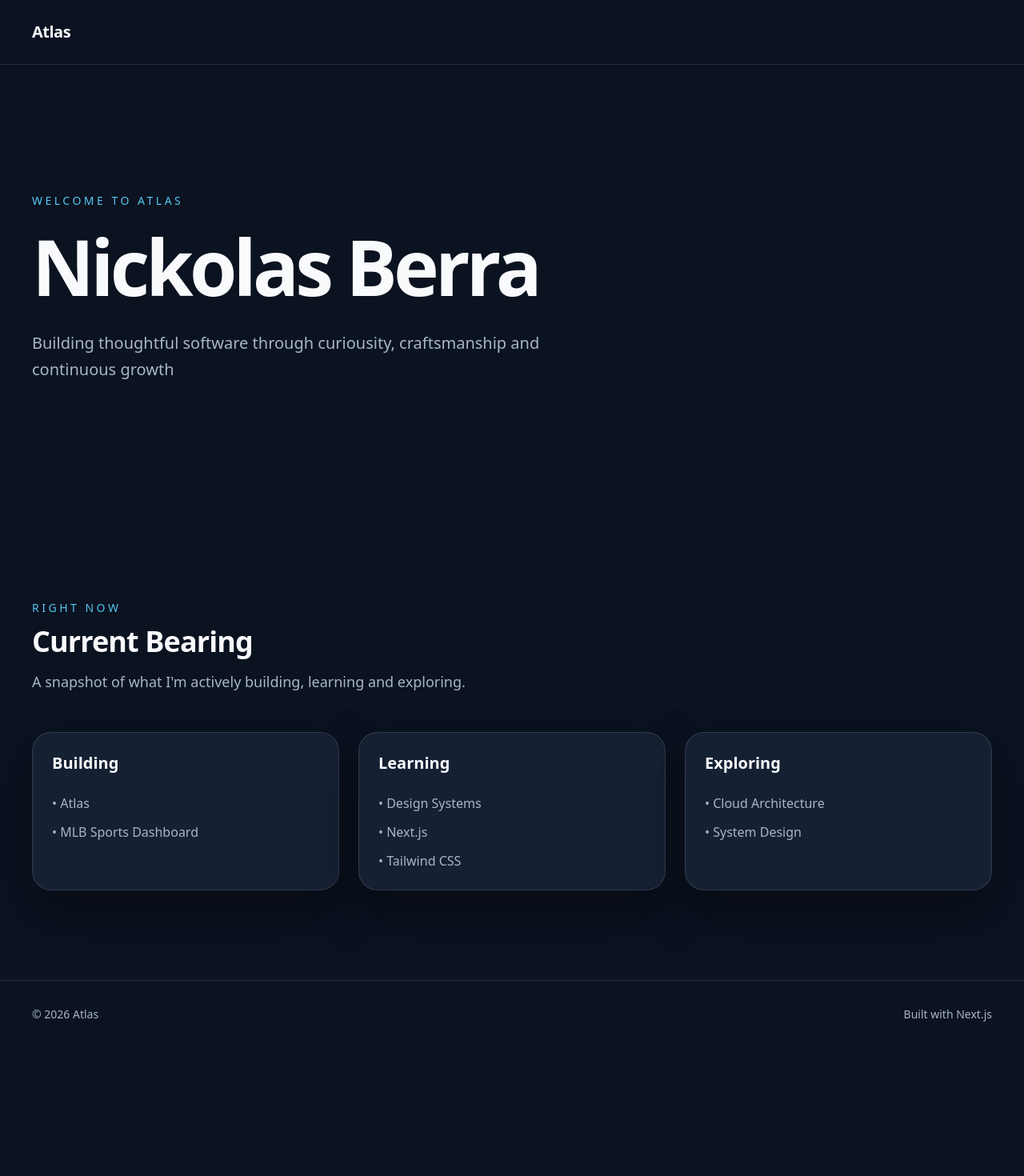
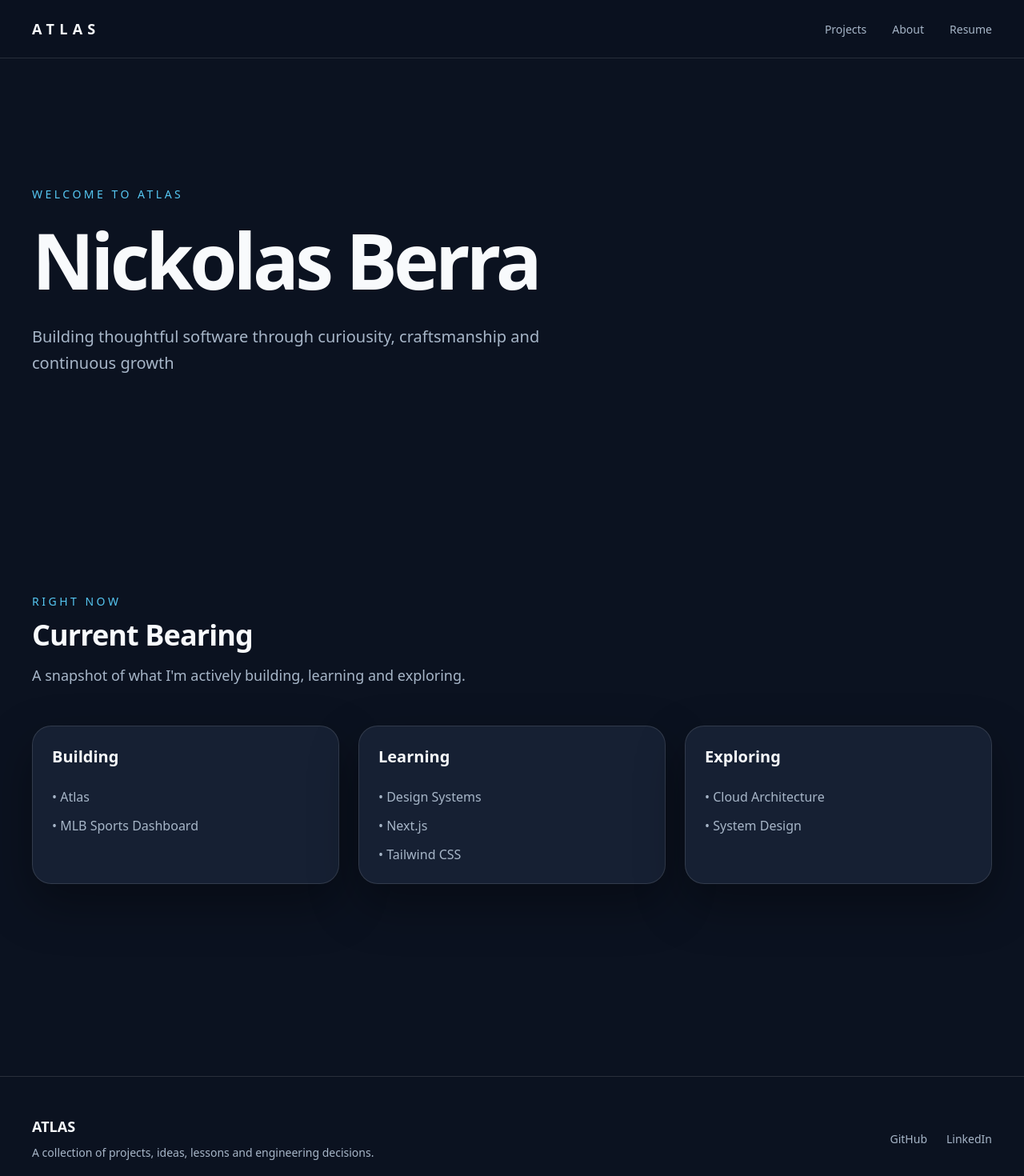
Before and after one commit to bnerra/atlas, a Next.js app: page / in a window 1280 px wide. Shown: the top 1470 px of the page at 80% size. Before the commit the page ends 1310 px from the top, so only its background shows below. Built offline with nearby package versions, Linux system fonts and the light colour scheme.

Commit message:
update layout

```diff
--- a/src/app/layout.tsx
+++ b/src/app/layout.tsx
@@ -14,8 +14,8 @@ const geistMono = Geist_Mono({
 })
 
 export const metadata: Metadata = {
-  title: 'Create Next App',
-  description: 'Generated by create next app',
+  title: 'Atlas',
+  description: 'The personal site of Nickolas Berra',
 }
 
 export default function RootLayout({
--- a/src/components/layout/Footer.tsx
+++ b/src/components/layout/Footer.tsx
@@ -1,16 +1,41 @@
+import Link from 'next/link'
 import Container from '@/components/ui/Container'
+import { SocialLink, socials } from '@/data/socials'
 
 export default function Footer() {
   return (
-    <footer className='border-t border-atlas-border'>
+    <footer className='mt-32 border-t border-atlas-border'>
       <Container>
-        <div className='py-8 text-sm text-atlas-muted flex justify-between'>
-          <span>
-            © {new Date().getFullYear()} Atlas
-          </span>
-          <span>
-            Built with Next.js
-          </span>
+        {/* <div className='py-8 text-sm text-atlas-muted flex justify-between'> */}
+        <div className='flex flex-col gap-8 py-12 md:flex-row md:items-center md:justify-between'>
+          <div>
+
+            <p className='text-lg font-semibold'>
+              ATLAS
+            </p>
+
+            <p className='mt-2 max-w-md text-sm leading-relaxed text-atlas-muted'>
+              A collection of projects, ideas, lessons and engineering decisions.
+            </p>
+
+          </div>
+
+          <div className='flex gap-6'>
+            {socials.map((item: SocialLink) => (
+              <Link
+                key={item.href}
+                href={item.href}
+                className='
+                  text-sm
+                  text-atlas-muted
+                  transition-colors
+                  hover:text-atlas-foreground
+                '
+              >
+                {item.label}
+              </Link>
+            ))}
+          </div>
         </div>
       </Container>
     </footer>
--- a/src/components/layout/Header.tsx
+++ b/src/components/layout/Header.tsx
@@ -11,24 +11,42 @@ export default function Header() {
         z-50
         border-b
         border-atlas-border
-        bg-[rgba(11,18,32,0.75)]
+        bg-atlas-background/80
         backdrop-blur-md
       '
     >
       <Container>
-        <div className='flex h-20 items-center justify-between'>
-          <div className='text-xl font-semibold tracking-tight'>
-            Atlas
-          </div>
+        <div className='flex h-18 items-center justify-between'>
 
-          <nav className='hidden gap-8 text-sm text-(--atlas-text-muted)'>
-            {navigation.map((item: NavigationItem) => (
-              <Link key={item.href} href={item.href}>
-                {item.label}
-              </Link>
-            ))}
+          <Link
+            href='/'
+            className='text-lg font-semibold tracking-[0.2em]'
+          >
+            <span className='tracking-[0.35em] uppercase'>
+              ATLAS
+            </span>
+          </Link>
 
+          <nav>
+            <ul className='flex items-center gap-8'>
+              {navigation.map((item: NavigationItem) => (
+                <li key={item.href}>
+                  <Link
+                    href={item.href}
+                    className='
+                      text-sm
+                      text-atlas-muted
+                      transition-colors
+                      hover:text-atlas-foreground
+                    '
+                  >
+                    {item.label}
+                  </Link>
+                </li>
+              ))}
+            </ul>
           </nav>
+
         </div>
       </Container>
     </header>
--- a/src/components/layout/PageShell.tsx
+++ b/src/components/layout/PageShell.tsx
@@ -1,21 +1,30 @@
 import { ReactNode } from 'react'
-import Header from '@/components/layout/Header'
-import Footer from '@/components/layout/Footer'
+import Header from './Header'
+import Footer from './Footer'
 
 interface PageShellProps {
   children: ReactNode
 }
 
-export default function PageShell({children}: PageShellProps) {
+export default function PageShell({
+  children
+}: PageShellProps) {
   return (
-    <div className='min-h-screen flex flex-col'>
+    <>
       <Header />
 
-      <main className='flex-1'>
-        {children}
-      </main>
+      <main>{children}</main>
 
       <Footer />
-    </div>
+    </>
+    // <div className='min-h-screen flex flex-col'>
+    //   <Header />
+
+    //   <main className='flex-1'>
+    //     {children}
+    //   </main>
+
+    //   <Footer />
+    // </div>
   )
 }
```
